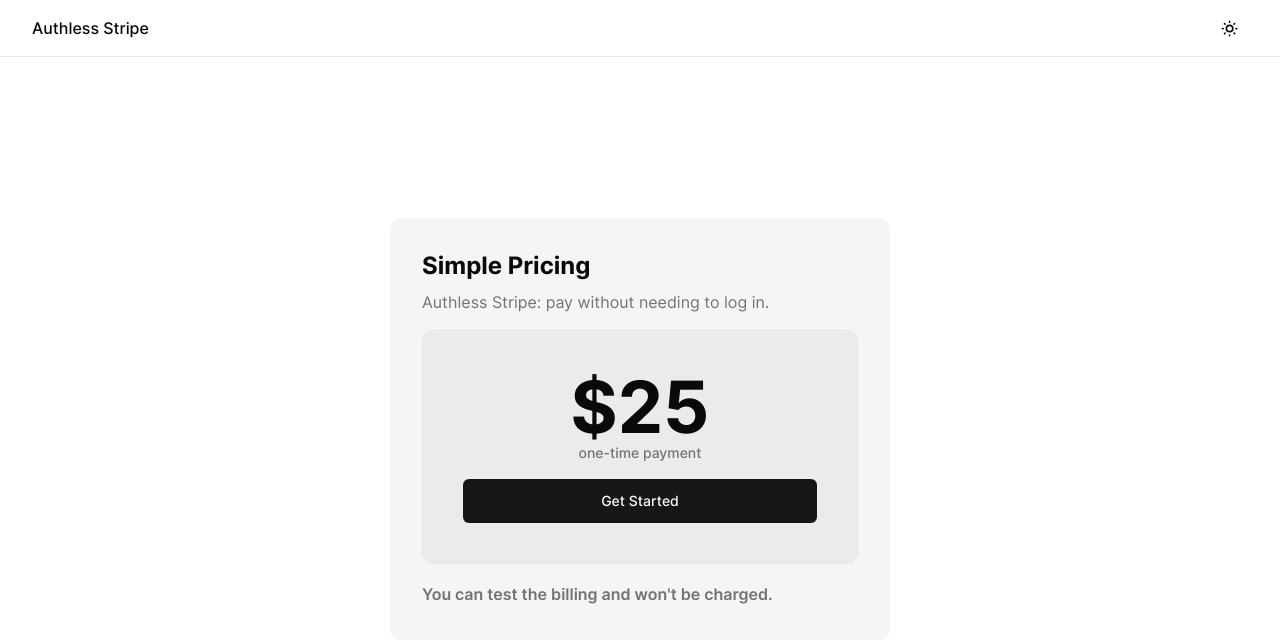
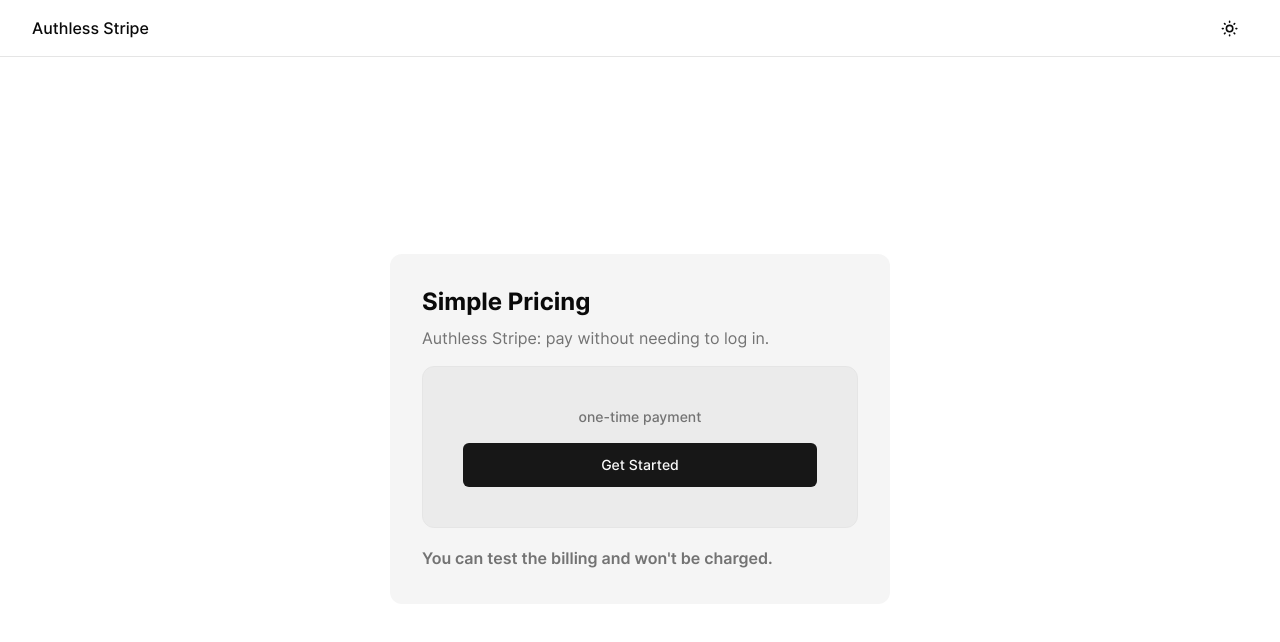
Before and after one commit to aakindel/authless-stripe, a Next.js app: page / in a window 1280 px wide. Shown: the top 642 px of the page. Built offline with nearby package versions, Linux system fonts and the light colour scheme.

Commit message:
update pricing card with stripe data

```diff
--- a/components/pricing-card.tsx
+++ b/components/pricing-card.tsx
@@ -5,8 +5,13 @@
 import { cn, distance, round } from "@/utils";
 import Link from "next/link";
 import React, { useState, useRef } from "react";
+import Stripe from "stripe";
 
-const PricingCardContent = () => {
+const PricingCardContent = ({
+  stripeProduct,
+}: {
+  stripeProduct?: Stripe.Price;
+}) => {
   return (
     <React.Fragment>
       <div className="flex w-full flex-col gap-2">
@@ -18,7 +23,14 @@
       <div className="grid w-full items-start gap-10 rounded-xl border bg-neutral-200/60 px-5 py-10 dark:bg-neutral-800/60 sm:px-10">
         <div className="flex flex-col gap-4 text-center">
           <div>
-            <h4 className="text-7xl font-bold">$25</h4>
+            <h4 className="text-7xl font-bold">
+              {stripeProduct?.unit_amount &&
+                `${(stripeProduct.unit_amount / 100).toLocaleString("en-US", {
+                  style: "currency",
+                  currency: "USD",
+                  minimumFractionDigits: 0,
+                })}`}
+            </h4>
             <p className="text-sm font-medium text-neutral-500 dark:text-neutral-400">
               one-time payment
             </p>
@@ -36,7 +48,11 @@
 };
 
 // adapted from https://stackrant.com/posts/tiltable-cards; https://buildui.com/recipes/spotlight
-export const PricingCard = () => {
+export const PricingCard = ({
+  stripeProduct,
+}: {
+  stripeProduct?: Stripe.Price;
+}) => {
   const [rotations, setRotations] = useState({ x: 0, y: 0, z: 0 });
   const [isAnimating, setAnimating] = useState(false);
   const isAnimatingReference = useRef(isAnimating);
@@ -122,7 +138,7 @@
           `,
         }}
       />
-      <PricingCardContent />
+      <PricingCardContent stripeProduct={stripeProduct} />
     </motion.div>
   );
 };
```
